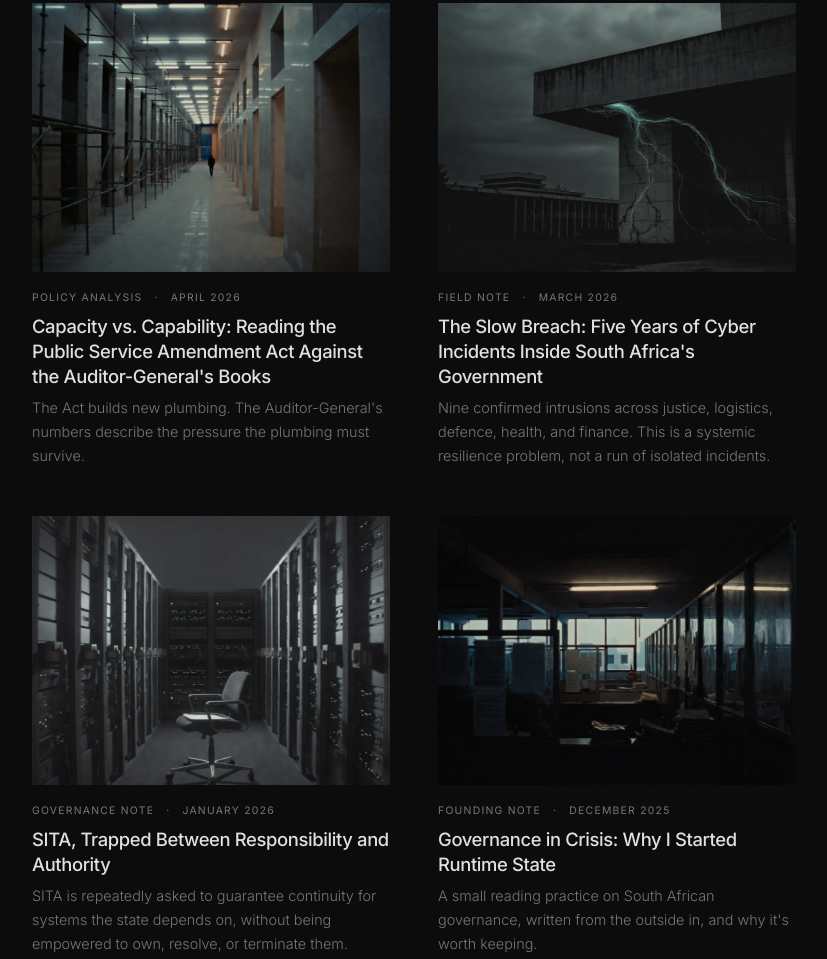
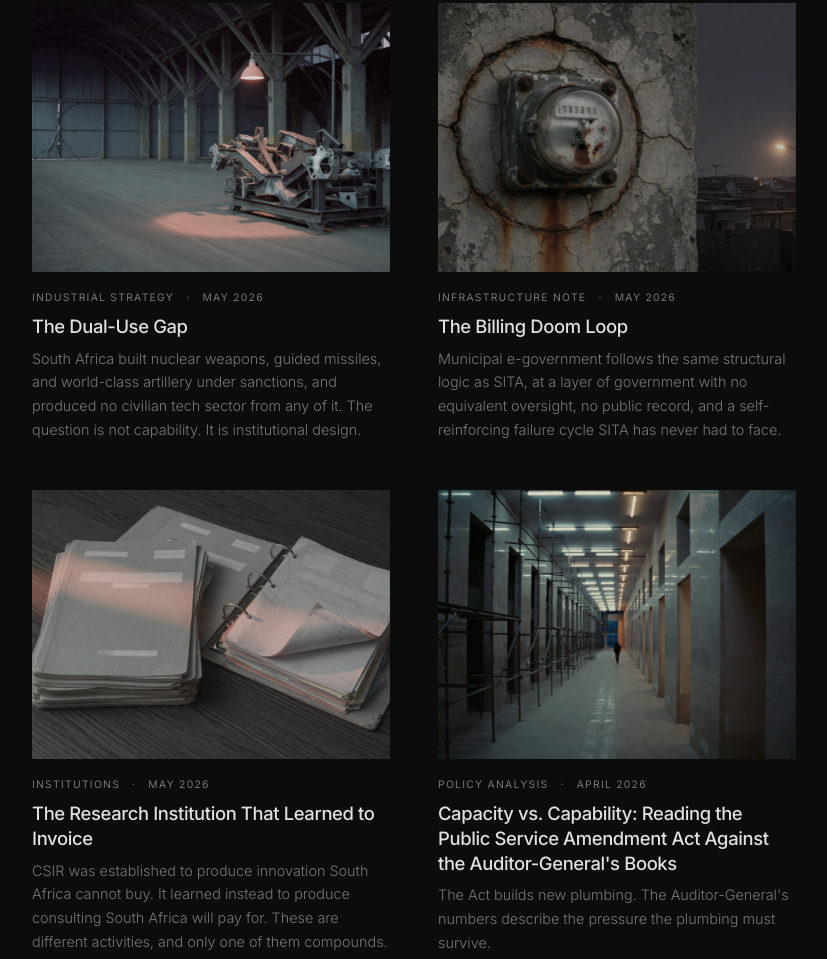
Before and after one commit to Seth-arc/run-time-state, a website: page index.html in a window 1280 px wide. Shown: the part 1104-2063 px from the top of the page, without its empty margins (226-1053 px from the left). Drawn offline with Linux system fonts and the light colour scheme.

Commit message:
updated homepage

```diff
--- a/index.html
+++ b/index.html
@@ -333,8 +333,47 @@
         global and annotates local.</p>
     </a>
 
-    <!-- Secondary 2×2 grid -->
+    <!-- Secondary grid -->
     <main class="secondary">
+      <a href="/posts/dual-use-gap" class="entry">
+        <img class="entry-image" src="/posts/dual-use-gap/hero.jpg" alt="" loading="lazy">
+        <div class="entry-meta">
+          <span>Industrial Strategy</span>
+          <span>&middot;</span>
+          <span>May 2026</span>
+        </div>
+        <h2 class="entry-title">The Dual-Use Gap</h2>
+        <p class="entry-desc">South Africa built nuclear weapons, guided missiles, and world-class artillery under
+          sanctions, and produced no civilian tech sector from any of it. The question is not capability. It is
+          institutional design.</p>
+      </a>
+
+      <a href="/posts/municipal-doom-loop" class="entry">
+        <img class="entry-image" src="/posts/municipal-doom-loop/hero.jpg" alt="" loading="lazy">
+        <div class="entry-meta">
+          <span>Infrastructure Note</span>
+          <span>&middot;</span>
+          <span>May 2026</span>
+        </div>
+        <h2 class="entry-title">The Billing Doom Loop</h2>
+        <p class="entry-desc">Municipal e-government follows the same structural logic as SITA, at a layer of
+          government with no equivalent oversight, no public record, and a self-reinforcing failure cycle SITA has
+          never had to face.</p>
+      </a>
+
+      <a href="/posts/csir-invoice" class="entry">
+        <img class="entry-image" src="/posts/csir-invoice/hero.jpg" alt="" loading="lazy">
+        <div class="entry-meta">
+          <span>Institutions</span>
+          <span>&middot;</span>
+          <span>May 2026</span>
+        </div>
+        <h2 class="entry-title">The Research Institution That Learned to Invoice</h2>
+        <p class="entry-desc">CSIR was established to produce innovation South Africa cannot buy. It learned instead
+          to produce consulting South Africa will pay for. These are different activities, and only one of them
+          compounds.</p>
+      </a>
+
       <a href="/posts/psaa-capacity-capability" class="entry">
         <img class="entry-image" src="/posts/psaa-capacity-capability/hero.jpg" alt="" loading="lazy">
         <div class="entry-meta">
```
Also changed, not shown: sitemap.xml (+15 -5 lines), posts/ai-policy-discourse-analysis/og.jpg (added), posts/csir-invoice/index.html (renamed from posts/csir-invoice/csir-invoice.html), posts/csir-invoice/og.jpg (added), posts/dual-use-gap/index.html (renamed from posts/dual-use-gap/dual-use-gap.html), posts/dual-use-gap/og.jpg (added), posts/governance-in-crisis/og.jpg (added), posts/government-cyber-breaches/og.jpg (added), posts/municipal-doom-loop/og.jpg (added), posts/psaa-capacity-capability/og.jpg (added), posts/sita-mandate-analysis/og.jpg (added).
